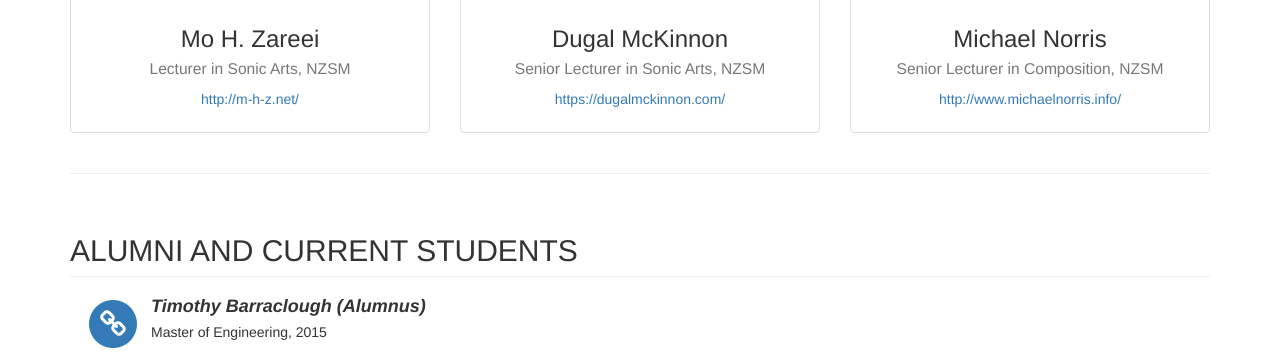
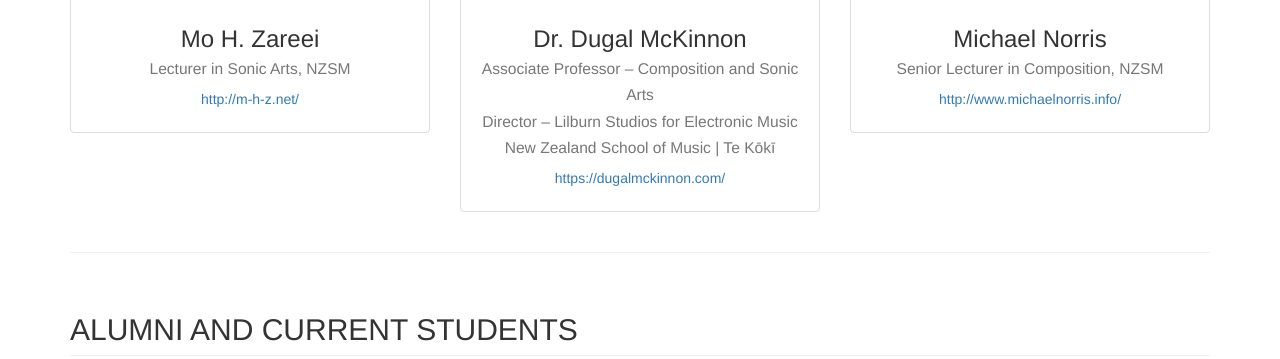
Before and after one commit to selct/selct.github.io, a plain HTML site: page people.html in a window 1280 px wide. Shown: the part 740-1099 px from the top of the page. Drawn offline with nearby package versions, Linux system fonts and the light colour scheme.

Commit message:
edit people

```diff
--- a/people.html
+++ b/people.html
@@ -155,8 +155,12 @@
                 <div class="thumbnail">
                     <img class="img-responsive" src="img/people/dugal.png" alt="">
                     <div class="caption">
-                        <h3>Dugal McKinnon<br>
-                            <small>Senior Lecturer in Sonic Arts, NZSM</small>
+                        <h3>Dr. Dugal McKinnon<br>
+                            <small>Associate Professor – Composition and Sonic Arts</small>
+                            <br>
+                            <small>Director – Lilburn Studios for Electronic Music</small>
+                            <br>
+                            <small>New Zealand School of Music | Te Kōkī</small>
                         </h3>
                         <p><a href="https://dugalmckinnon.com/" target="_blank">https://dugalmckinnon.com/</a></p>
                     </div>
```
